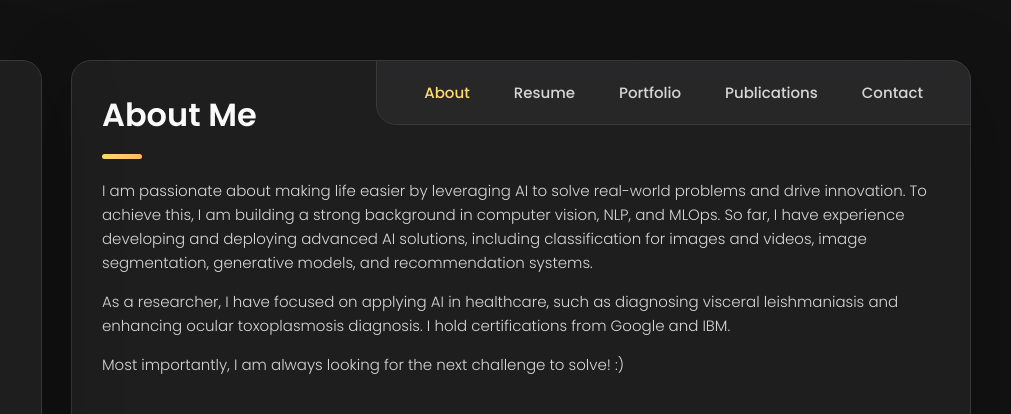
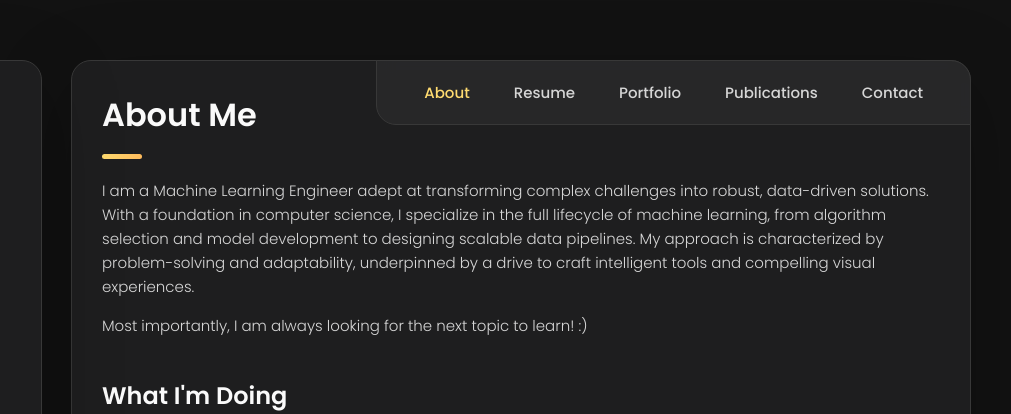
Before and after one commit to yrribeiro/yrribeiro.github.io, a plain HTML site: page index.html in a window 1280 px wide. Shown: the top 414 px of the page, 269-1280 px from the left. Drawn offline with nearby package versions, Linux system fonts and the light colour scheme.

Commit message:
docs: about me text

```diff
--- a/index.html
+++ b/index.html
@@ -218,22 +218,21 @@
 
         <section class="about-text">
           <p>
-            I am passionate about making life easier by leveraging AI to solve real-world problems and drive innovation.
-            To achieve this, I am building a strong background in computer vision, NLP, and MLOps. So far, I have
-            experience
-            developing and deploying advanced AI solutions, including classification for images and videos, image
-            segmentation,
-            generative models, and recommendation systems.
+            I am a Machine Learning Engineer adept at transforming complex challenges into robust,
+            data-driven solutions. With a foundation in computer science, I specialize in the full lifecycle
+            of machine learning, from algorithm selection and model development to designing scalable data
+            pipelines. My approach is characterized by problem-solving and adaptability, underpinned by a
+            drive to craft intelligent tools and compelling visual experiences.
           </p>
 
-          <p>
+          <!-- <p>
             As a researcher, I have focused on applying AI in healthcare, such as
             diagnosing visceral leishmaniasis and enhancing ocular toxoplasmosis diagnosis.
             I hold certifications from Google and IBM.
-          </p>
+          </p> -->
 
           <p>
-            Most importantly, I am always looking for the next challenge to solve! :)
+            Most importantly, I am always looking for the next topic to learn! :)
           </p>
         </section>
 
```
